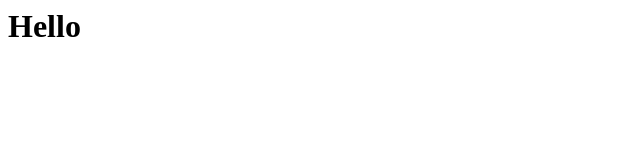
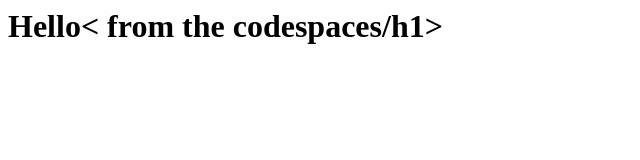
Before and after one commit to Rickylop/skills-code-with-codespaces, a plain HTML site: page index.html in a window 1280 px wide. Shown: the whole page, without its empty margins (0-640 px from the left). Drawn offline with Linux system fonts and the light colour scheme.

Commit message:
Adding hello from codespaces

```diff
--- a/index.html
+++ b/index.html
@@ -1,3 +1,3 @@
 <html>
-  <h1>Hello</h1>
+  <h1>Hello< from the codespaces/h1>
 </html>
```
